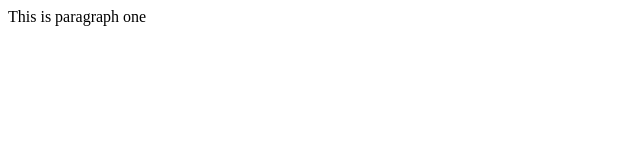
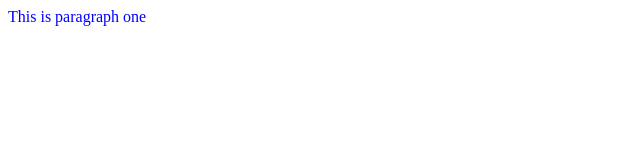
Before and after one commit to Vasile70Tanasa/HTTPSRemoteRepo, a plain HTML site: page index.html in a window 1280 px wide. Shown: the whole page, without its empty margins (0-640 px from the left). Drawn offline with Linux system fonts and the light colour scheme.

Commit message:
added css style tag per review comments

```diff
--- a/index.html
+++ b/index.html
@@ -1,5 +1,9 @@
 <head>
 <!--   please use CSS style tags here -->
+
+<style>
+  p {color: blue}
+</style>
 </head>
 <body>
   <p> This is paragraph one </p>
```
